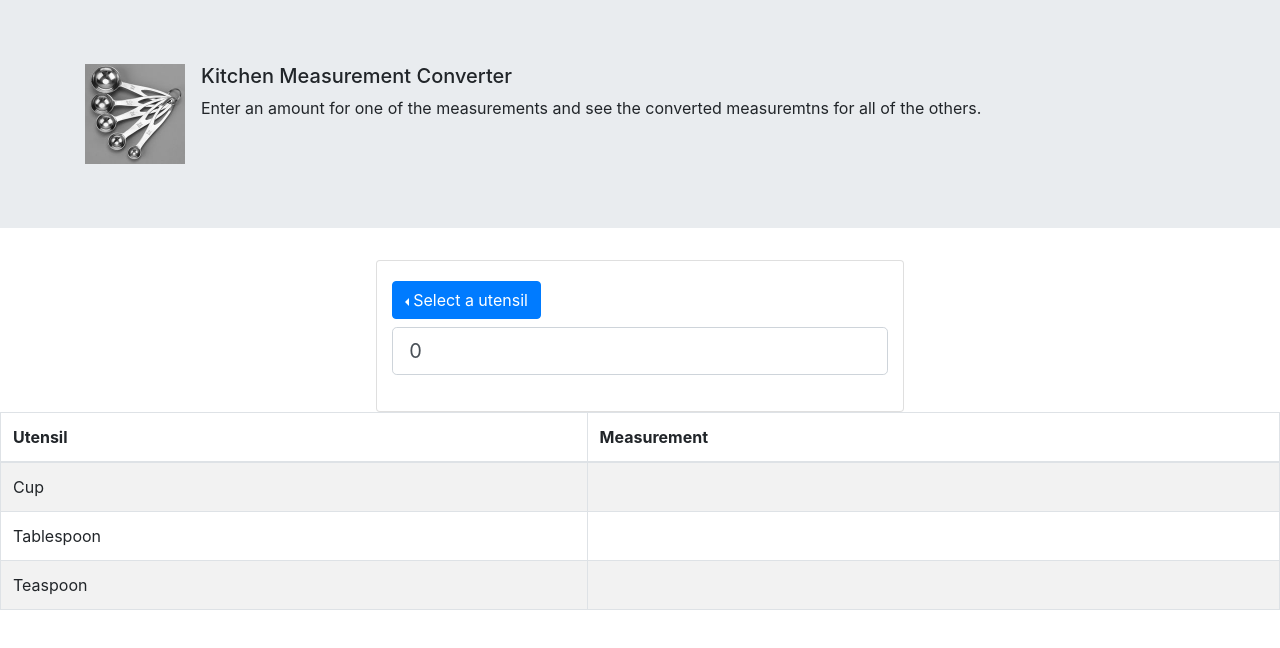
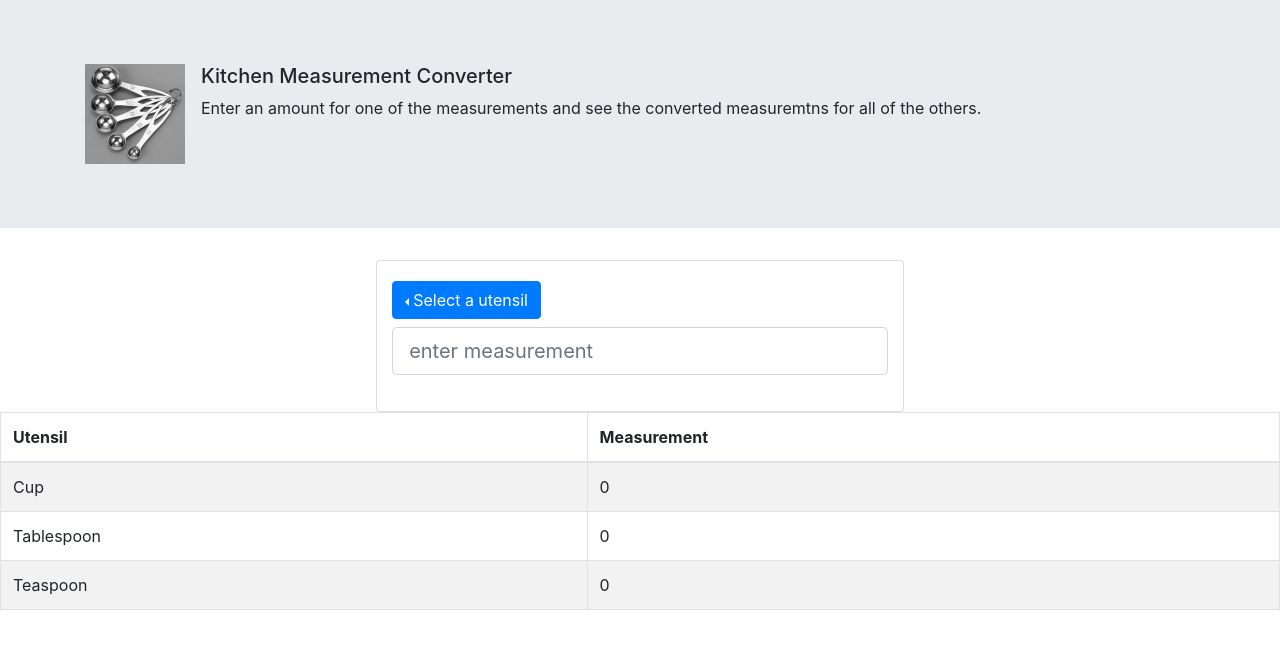
Before and after one commit to alexanderjessediaz/kitchen-measurement-converter, a React (Create React App) app: page / in a window 1280 px wide. Shown: the top 648 px of the page. Built offline with nearby package versions, Linux system fonts and the light colour scheme.

Commit message:
move state to App from UtensilCard and CalcTable. Pass State down to UtensilCard

```diff
--- a/src/App.js
+++ b/src/App.js
@@ -1,13 +1,8 @@
 import React, { Component } from 'react';
-// import CardDeck from 'react-bootstrap/CardDeck';
-// import Card from 'react-bootstrap/Card';
-// import Form from 'react-bootstrap/Form';
 import Media from 'react-bootstrap/Media';
 import Jumbotron from 'react-bootstrap/Jumbotron'
-// import Table from 'react-bootstrap/Table';
 import Container from 'react-bootstrap/Container';
 import Row from 'react-bootstrap/Row'
-// import Col from 'react-bootstrap/Col';
 import measuringspoons from './images/measuringspoons.jpg';
 import CalculationTable from "./components/CalculationTable";
 import UtensilCard from './components/UtensilCard';
@@ -18,22 +13,22 @@ import UtensilCard from './components/UtensilCard';
 class App extends Component {
 
   state = {
-    // measurementUtensils: [
-    //   {
-    //     name: "Cup",
-    //     measurement: 0
-    //   },
-    //   {
-    //     name: "Tablespoon",
-    //     measurement: 0
-    //   },
-    //   {
-    //     name: "Teaspoon",
-    //     measurement: 0
-    //   },
-    // ]
+    inputMeasurement:0,
+    cupMeasurement:0,
+    tbspMeasurement:0,
+    tspMeasurement:0
+
+  };
+
+  setUtensilMeasurment = event => {
+    this.setState({
+      inputMeasurement: event.target.value
+    })
   }
 
+    // cupMeasurementDisplay = () => {
+
+    // }
 
 
 
@@ -61,9 +56,9 @@ class App extends Component {
               </Container>
             </Jumbotron>
             <Row className="justify-content-md-center">
-                <UtensilCard measurementUtensils={this.state.measurementUtensils}/>
+                <UtensilCard inputMeasurment={this.state.inputMeasurement} />
             </Row>
-            <CalculationTable measurementUtensils={this.state.measurementUtensils}/>
+            <CalculationTable />
         </Container>
       </div>
 
--- a/src/components/UtensilCard.js
+++ b/src/components/UtensilCard.js
@@ -1,13 +1,4 @@
-// 1 cup = 16tblsp && 48 Tsp
 
-// cupToTablespoon = () =>
-// cupToTeaspoon
-
-// tablespoonToTeaspoon
-// tablespoonToCup
-
-// teaspoonToCup
-// teaspoonToTablespoon
 import React, {Component} from 'react';
 import Dropdown from 'react-bootstrap/Dropdown';
 import DropdownButton from 'react-bootstrap/DropdownButton';
@@ -17,50 +8,9 @@ import Form from 'react-bootstrap/Form';
 
 class UtensilCard extends Component {
 
-  state = {
-    measurement:0,
-    utensilBtn: [
-      {
-        cup:"cup",
-        isCupSelected: false
-      },{
-        tbsp: "tbsp",
-        isTbspSelected: false
-      },{
-        tsp: "tsp",
-        isTspSelected: false
-      }
-    ]
-  };
 
 
 
-
-  setUtilToCup = () => {
-    console.log("test")
-    this.setState({
-      isCupSelected: true,
-
-    })
-  }
-
-  setUtilToTbsp = () => {
-    this.setState({
-      isTbspSelected:true
-    })
-  }
-
-  setUtilToTsp = () => {
-    this.setState({
-      isTspSelected:true
-    })
-  }
-
-  setMeasurment = event => {
-    this.setState({
-      measurement: event.target.value
-    })
-  }
 
 
   render(){
@@ -80,8 +30,6 @@ class UtensilCard extends Component {
                 drop={direction}
                 variant="primary"
                 title="Select a utensil"
-                  // onSelect={this.setUtilToCup ? this.state.utensilBtn.cup : 'select Utensil' }
-                  // onChange={() => this.setState({})}
                 >
                   <Dropdown.Item eventKey="Cup"
                    id="Cup"
@@ -99,8 +47,6 @@ class UtensilCard extends Component {
                 size="lg"
                 id="measurementInput"
                 placeholder="enter measurement"
-                onChange={this.setMeasurment}
-                value={this.state.measurement}
                 />
             </Form.Row>
           </Form.Group>
--- a/src/components/calculationTable.js
+++ b/src/components/calculationTable.js
@@ -8,6 +8,8 @@ class CalculationTable extends Component {
         tbspMeasurement:0,
         tspMeasurement:0
     }
+
+
 
     render(){
         return (
@@ -21,15 +23,15 @@ class CalculationTable extends Component {
                 <tbody>
                     <tr>
                     <td>Cup</td>
-                    <td></td>
+                    <td>{this.state.cupMeasurement}</td>
                     </tr>
                     <tr>
                     <td>Tablespoon</td>
-                    <td></td>
+                    <td>{this.state.tbspMeasurement}</td>
                     </tr>
                     <tr>
                     <td>Teaspoon</td>
-                    <td></td>
+                    <td>{this.state.tspMeasurement}</td>
                     </tr>
                 </tbody>
             </Table>
```
Lines whose indentation alone changed are shown as unchanged.
